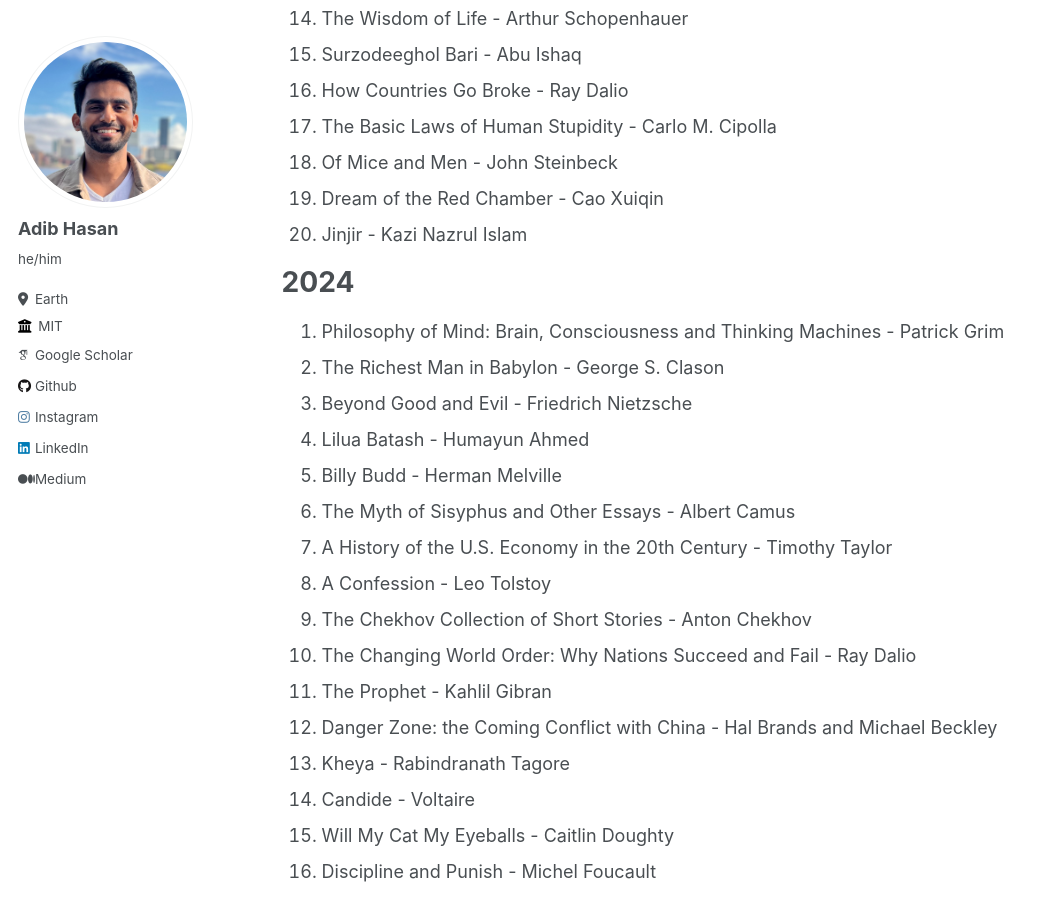
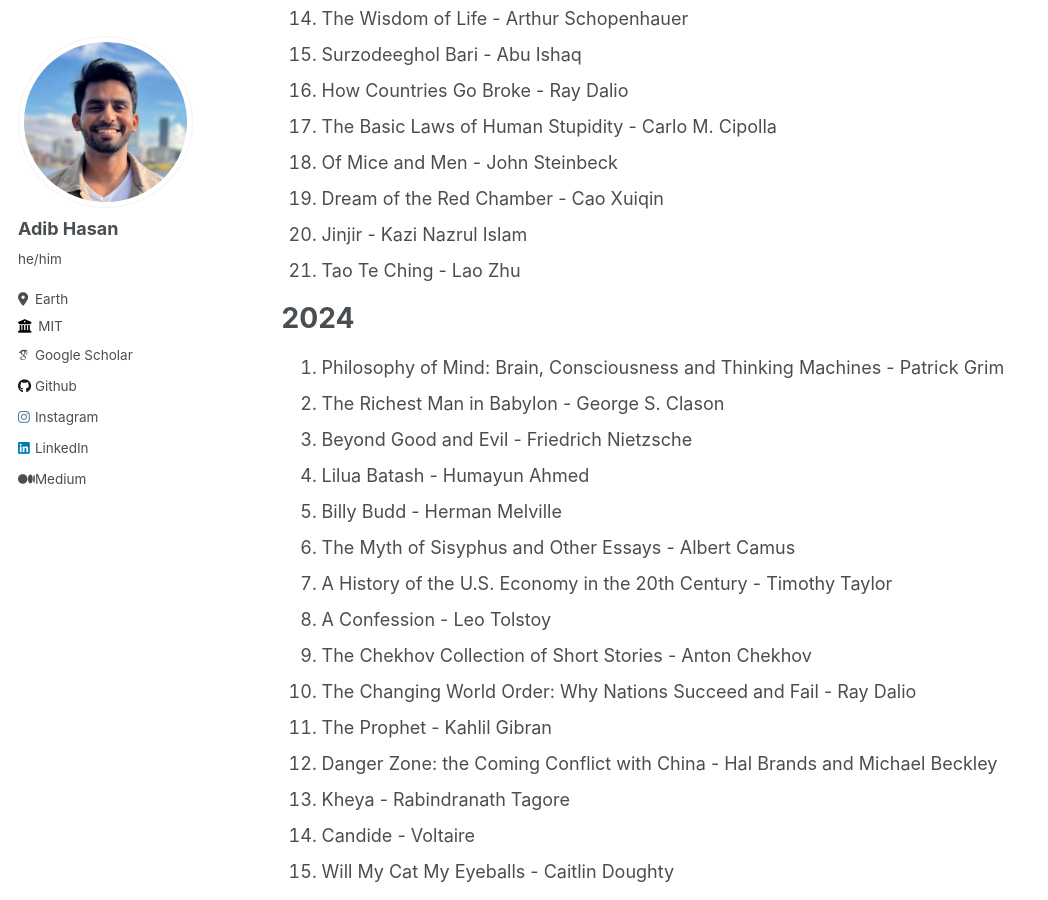
Before and after one commit to Neehan/neehan.github.io, a Jekyll site: the page built from _pages/reading.md, in a window 1280 px wide and 900 px high, scrolled down 830 px. Shown: the whole window, without its empty margins (0-1048 px from the left). Built offline with Jekyll 4.4.1, drawn with Linux system fonts in a browser that asks for light colours; some web fonts are replaced.

Commit message:
Update reading.md

```diff
--- a/_pages/reading.md
+++ b/_pages/reading.md
@@ -28,6 +28,7 @@ Here is what I am currently reading:
 18. Of Mice and Men -  John Steinbeck
 19. Dream of the Red Chamber - Cao Xuiqin
 20. Jinjir - Kazi Nazrul Islam
+21. Tao Te Ching - Lao Zhu
 
 # 2024
 1. Philosophy of Mind: Brain, Consciousness and Thinking Machines - Patrick Grim
```
